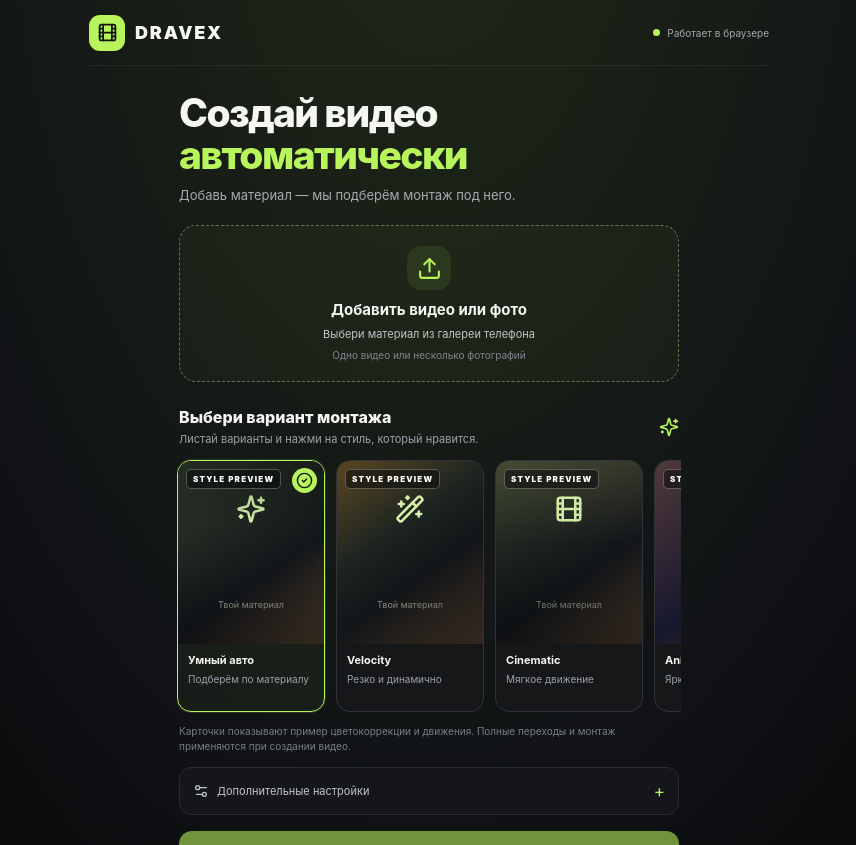
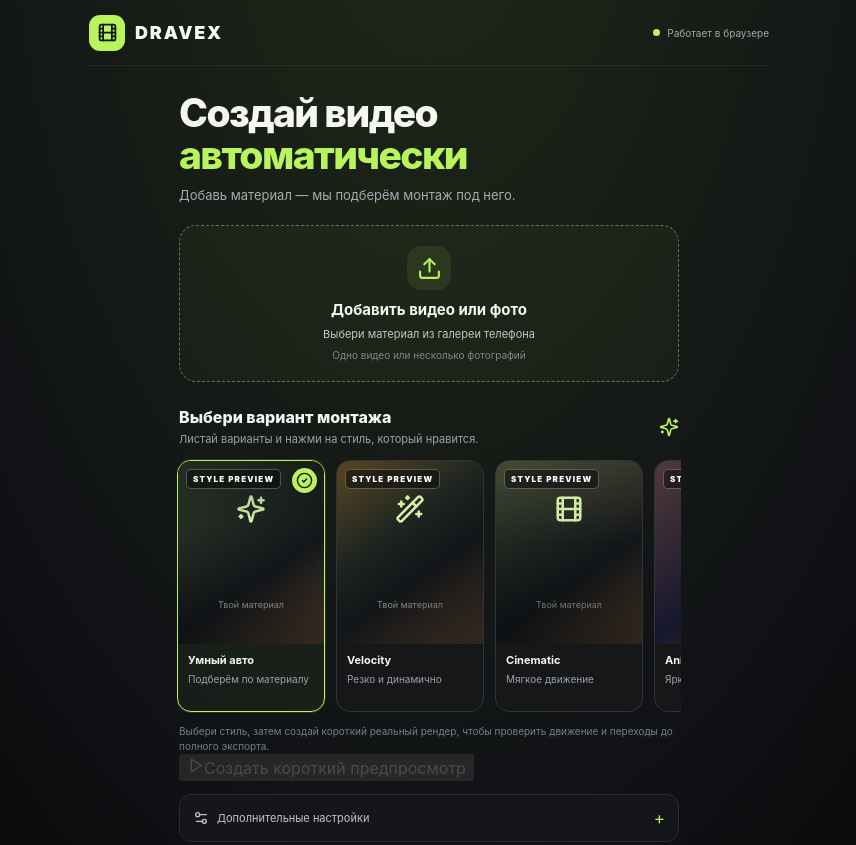
Before and after one commit to mlbbgame/dravex-ai-video-editor, a React (Vite) app: page / in a window 1280 px wide. Shown: the top 845 px of the page, without its empty margins (211-1067 px from the left). Built offline with nearby package versions, Linux system fonts and the light colour scheme.

Commit message:
Add real low-resolution style preview rendering

```diff
--- a/src/App.tsx
+++ b/src/App.tsx
@@ -94,6 +94,10 @@ export default function App() {
   const [error, setError] = useState("");
   const [outputUrl, setOutputUrl] = useState("");
   const [outputName, setOutputName] = useState("");
+  const [previewUrl, setPreviewUrl] = useState("");
+  const [previewBusy, setPreviewBusy] = useState(false);
+  const [previewProgress, setPreviewProgress] = useState(0);
+  const [previewStatus, setPreviewStatus] = useState("");
   const [cutCount, setCutCount] = useState(0);
   const [usedStyle, setUsedStyle] = useState("");
   const videoInput = useRef<HTMLInputElement>(null);
@@ -128,6 +132,7 @@ export default function App() {
   }, []);
   useEffect(() => () => { if (musicUrl) URL.revokeObjectURL(musicUrl); }, [musicUrl]);
   useEffect(() => () => { if (outputUrl) URL.revokeObjectURL(outputUrl); }, [outputUrl]);
+  useEffect(() => () => { if (previewUrl) URL.revokeObjectURL(previewUrl); }, [previewUrl]);
 
   const saveProject = async () => {
     if (!mediaFiles.length || projectBusy) return;
@@ -226,6 +231,8 @@ export default function App() {
 
   const invalidateOutput = () => {
     setOutputUrl("");
+    setPreviewUrl("");
+    setPreviewStatus("");
     setError("");
     setMessage("");
     setStage(mediaFiles.length ? "ready" : "empty");
@@ -250,6 +257,46 @@ export default function App() {
     setMusicUrl(URL.createObjectURL(file));
     event.target.value = "";
     invalidateOutput();
+  };
+
+  const createStylePreview = async () => {
+    if (!mediaFiles.length || busy || previewBusy) return;
+    setPreviewBusy(true);
+    setPreviewProgress(0);
+    setPreviewStatus("Готовим короткий предпросмотр выбранного стиля…");
+    setPreviewUrl("");
+    setError("");
+    try {
+      const previewDuration = 4.8;
+      const previewStyle: Exclude<EditStyle, "auto"> = style === "auto" ? "cinematic" : style;
+      const previewSegments: Array<VideoSegment | ImageSegment> = isImageMode
+        ? mediaFiles.slice(0, 6).map((file, index) => ({
+            kind: "image" as const,
+            name: file.name,
+            url: mediaUrls[index],
+            duration: previewDuration / Math.min(mediaFiles.length, 6)
+          }))
+        : [{ name: videoFile!.name, url: videoUrl, trimStart: 0, trimEnd: previewDuration }];
+      const blob = await renderVideoSequence({
+        segments: previewSegments,
+        audioTracks: [],
+        title: "DRAVEX style preview",
+        aspectRatio,
+        quality: "preview",
+        style: previewStyle,
+        effectStrength,
+        transitionMode,
+        targetDurationSeconds: previewDuration,
+        onProgress: setPreviewProgress
+      });
+      setPreviewUrl(URL.createObjectURL(blob));
+      setPreviewStatus("Готово: это реальный короткий рендер с выбранными движением и переходами. Звук добавится в полном монтаже.");
+    } catch (caught) {
+      setError(caught instanceof Error ? caught.message : "Не удалось создать предпросмотр. Попробуй ещё раз.");
+      setPreviewStatus("");
+    } finally {
+      setPreviewBusy(false);
+    }
   };
 
   const createMontage = async () => {
@@ -404,7 +451,13 @@ export default function App() {
             </button>;
           })}
         </div>
-        <p className="dravex-variant-hint">Карточки показывают пример цветокоррекции и движения. Полные переходы и монтаж применяются при создании видео.</p>
+        <p className="dravex-variant-hint">Выбери стиль, затем создай короткий реальный рендер, чтобы проверить движение и переходы до полного экспорта.</p>
+        <button className="dravex-preview-action" type="button" disabled={!mediaFiles.length || busy || previewBusy} onClick={createStylePreview}>
+          {previewBusy ? <LoaderCircle className="dravex-spin" size={17} /> : <Play size={17} />}
+          {previewBusy ? `Рендер предпросмотра… ${previewProgress}%` : "Создать короткий предпросмотр"}
+        </button>
+        {previewStatus && <p className="dravex-preview-status" role="status">{previewStatus}</p>}
+        {previewUrl && <section className="dravex-real-preview"><div><strong>Предпросмотр выбранного стиля</strong><span>Низкое разрешение для быстрой проверки на телефоне</span></div><video src={previewUrl} controls playsInline preload="metadata" /></section>}
 
         <details className="dravex-more">
           <summary><Settings2 size={16} />Дополнительные настройки</summary>
@@ -425,7 +478,7 @@ export default function App() {
           {projectMessage && <p className="dravex-project-message" role="status">{projectMessage}</p>}
         </details>
 
-        <button className="dravex-create" type="button" disabled={!mediaFiles.length || busy} onClick={createMontage}>{busy ? <LoaderCircle className="dravex-spin" size={20} /> : <WandSparkles size={20} />}{stage === "rendering" ? "Создаём видео…" : stage === "analyzing" ? "Анализируем материал…" : "Создать видео"}</button>
+        <button className="dravex-create" type="button" disabled={!mediaFiles.length || busy || previewBusy} onClick={createMontage}>{busy ? <LoaderCircle className="dravex-spin" size={20} /> : <WandSparkles size={20} />}{stage === "rendering" ? "Создаём видео…" : stage === "analyzing" ? "Анализируем материал…" : "Создать видео"}</button>
         <p className="dravex-privacy">Обработка происходит в твоём браузере. Файлы не загружаются на наш сервер. Проекты сохраняются локально на этом устройстве.</p>
 
         {busy && <div className="dravex-progress"><div className="dravex-progress-top"><strong>{stage === "analyzing" ? "Анализ материала" : "Создание ролика"}</strong><span>{stage === "analyzing" ? `${getScanPercent(scan)}%` : `${renderProgress}%`}</span></div><div className="dravex-progress-track"><span style={{ width: `${stage === "analyzing" ? getScanPercent(scan) : renderProgress}%` }} /></div><p>{message}</p><small>Не закрывай вкладку во время создания видео.</small></div>}
```
